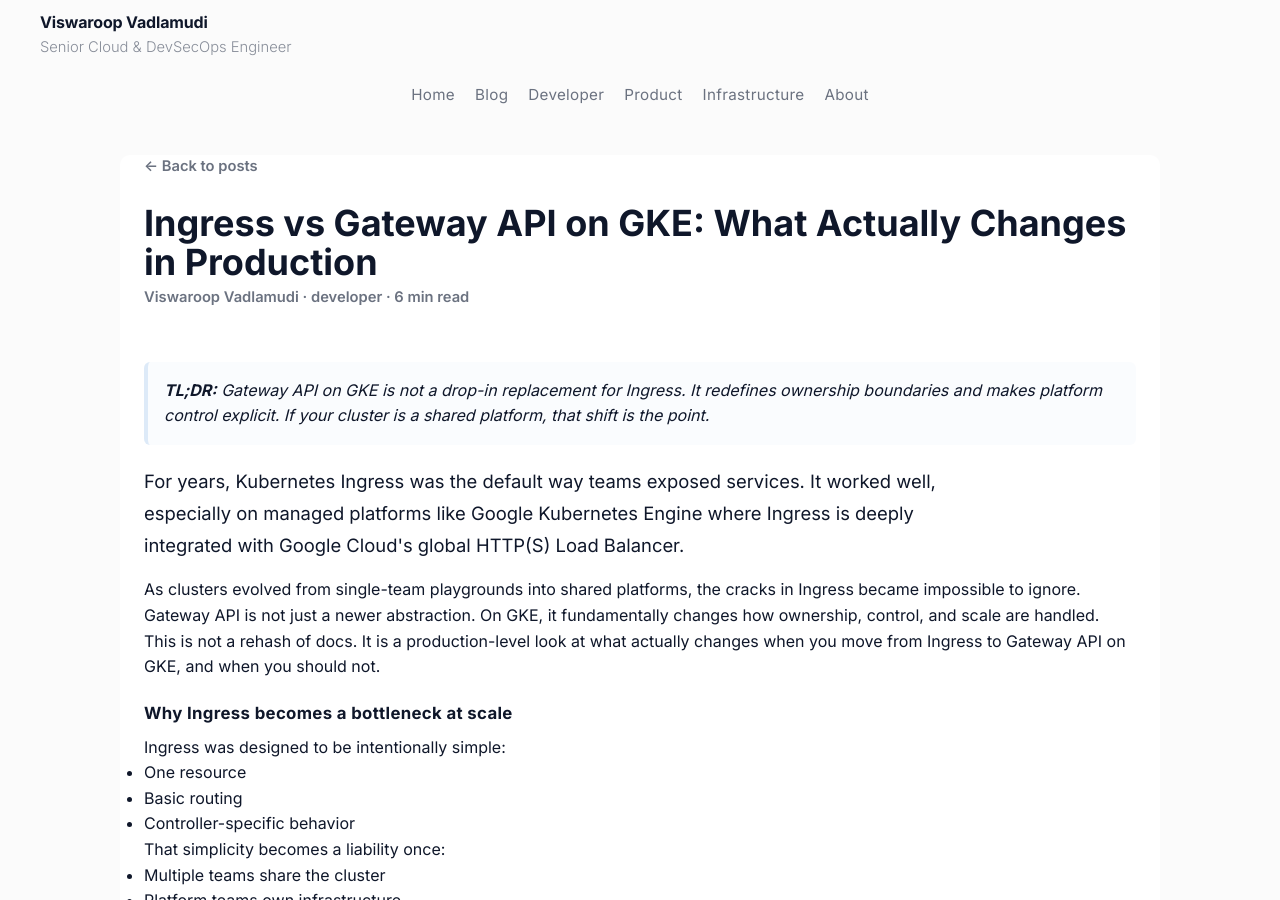
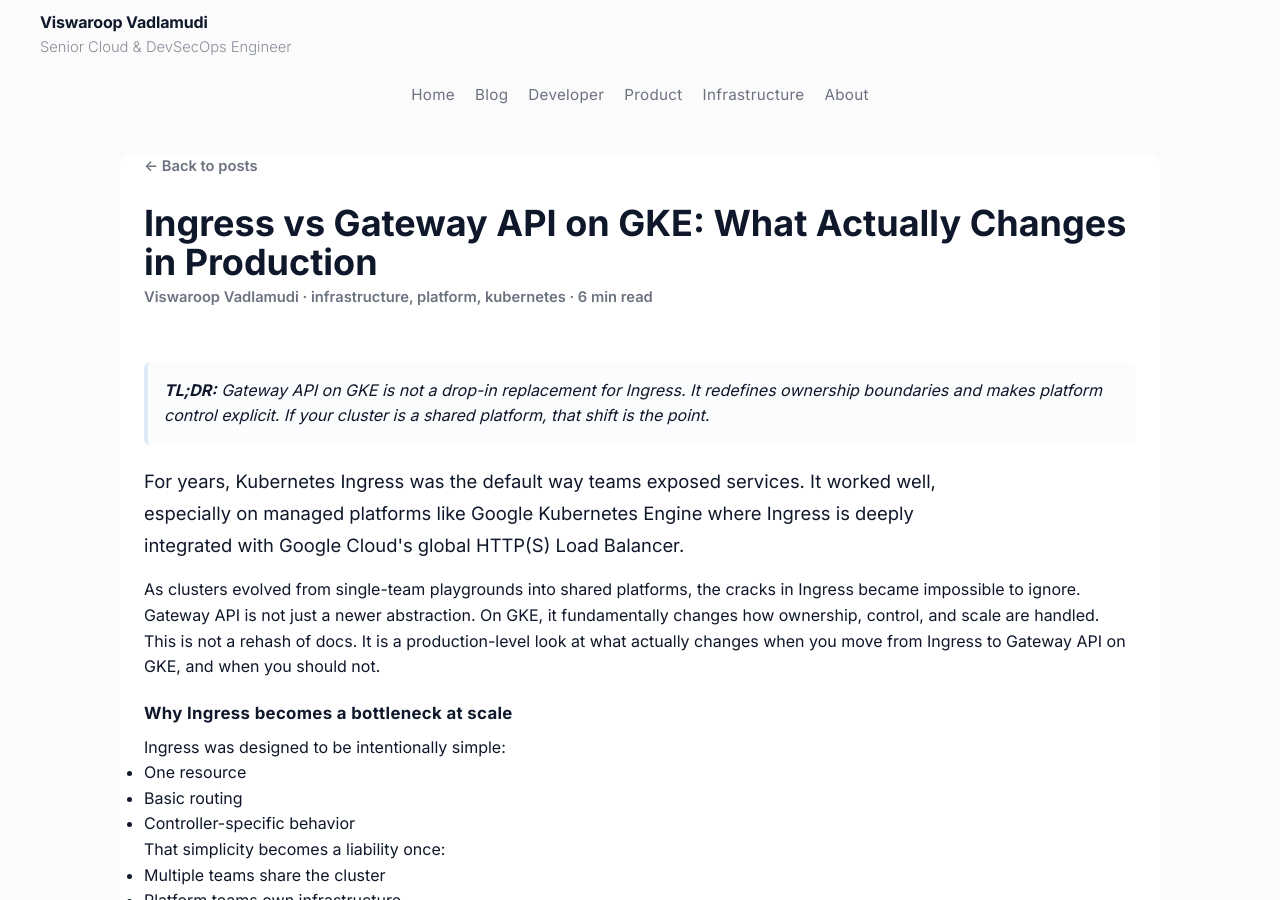
Before and after one commit to vviswaroop/vviswaroop.github.io, a Jekyll site: the page built from _posts/2026-01-11-ingress-vs-gateway-api-on-gke-what-actually-changes-in-production.md, in a window 1280 px wide and 900 px high. Built offline with Jekyll 4.4.1, drawn with Linux system fonts in a browser that asks for light colours; comment, search, counter and statistics services are not loaded.

Commit message:
Add GKE ingress vs gateway post

```diff
--- a/_posts/2026-01-11-ingress-vs-gateway-api-on-gke-what-actually-changes-in-production.md
+++ b/_posts/2026-01-11-ingress-vs-gateway-api-on-gke-what-actually-changes-in-production.md
@@ -3,7 +3,7 @@
 title: "Ingress vs Gateway API on GKE: What Actually Changes in Production"
 description: "What changes in ownership, policy, and scale when you move from Ingress to Gateway API on GKE, and when you should not migrate yet."
 tags: [developer, kubernetes, gke, ingress, gateway-api, networking, platform]
-categories: [developer]
+categories: [infrastructure, platform, kubernetes]
 excerpt: "Gateway API on GKE is not just a new abstraction. It changes ownership boundaries, policy enforcement, and how teams share infrastructure at scale."
 author: "Viswaroop Vadlamudi"
 reading_time: 6
@@ -61,12 +61,32 @@
 
 Ingress collapses too many concerns into one resource:
 
-| Concern | Who wants control |
-| --- | --- |
-| Load balancer lifecycle | Platform team |
-| TLS and certs | Security or platform |
-| Routing rules | App teams |
-| Policy and limits | Platform |
+<table>
+  <thead>
+    <tr>
+      <th>Concern</th>
+      <th>Who wants control</th>
+    </tr>
+  </thead>
+  <tbody>
+    <tr>
+      <td>Load balancer lifecycle</td>
+      <td>Platform team</td>
+    </tr>
+    <tr>
+      <td>TLS and certs</td>
+      <td>Security or platform</td>
+    </tr>
+    <tr>
+      <td>Routing rules</td>
+      <td>App teams</td>
+    </tr>
+    <tr>
+      <td>Policy and limits</td>
+      <td>Platform</td>
+    </tr>
+  </tbody>
+</table>
 
 Ingress has no native way to express this separation. Everything lives together, or not at all.
 
```
